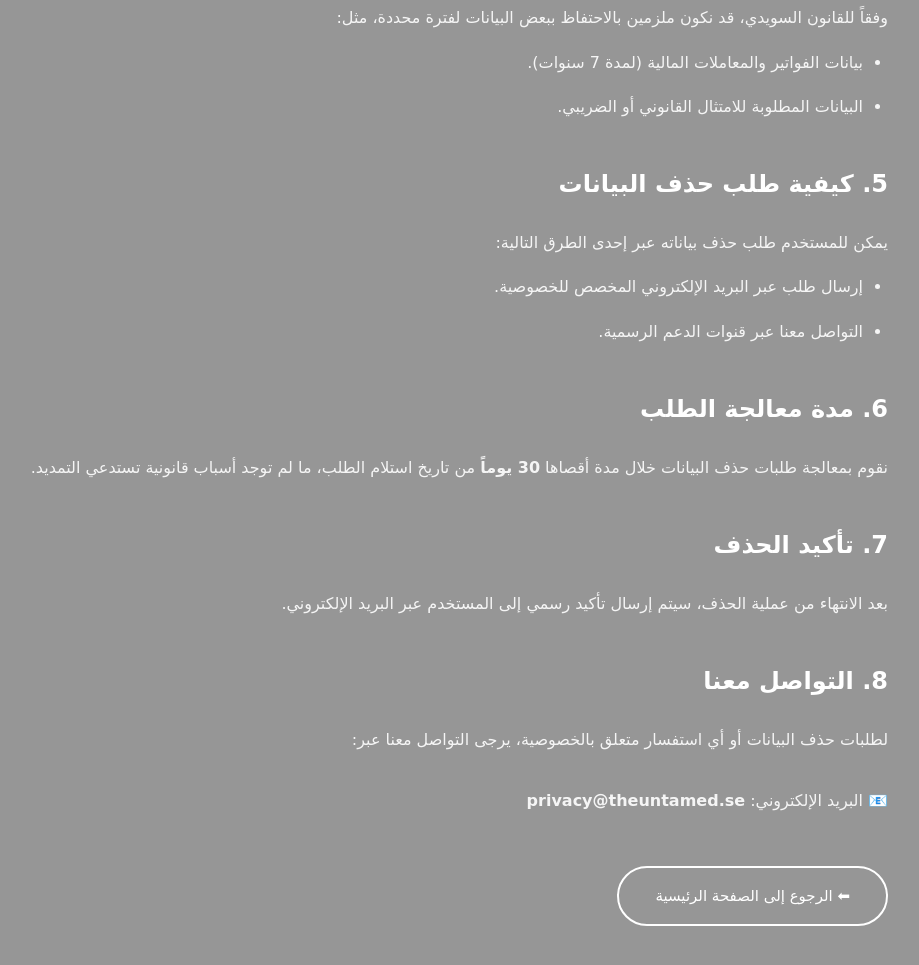
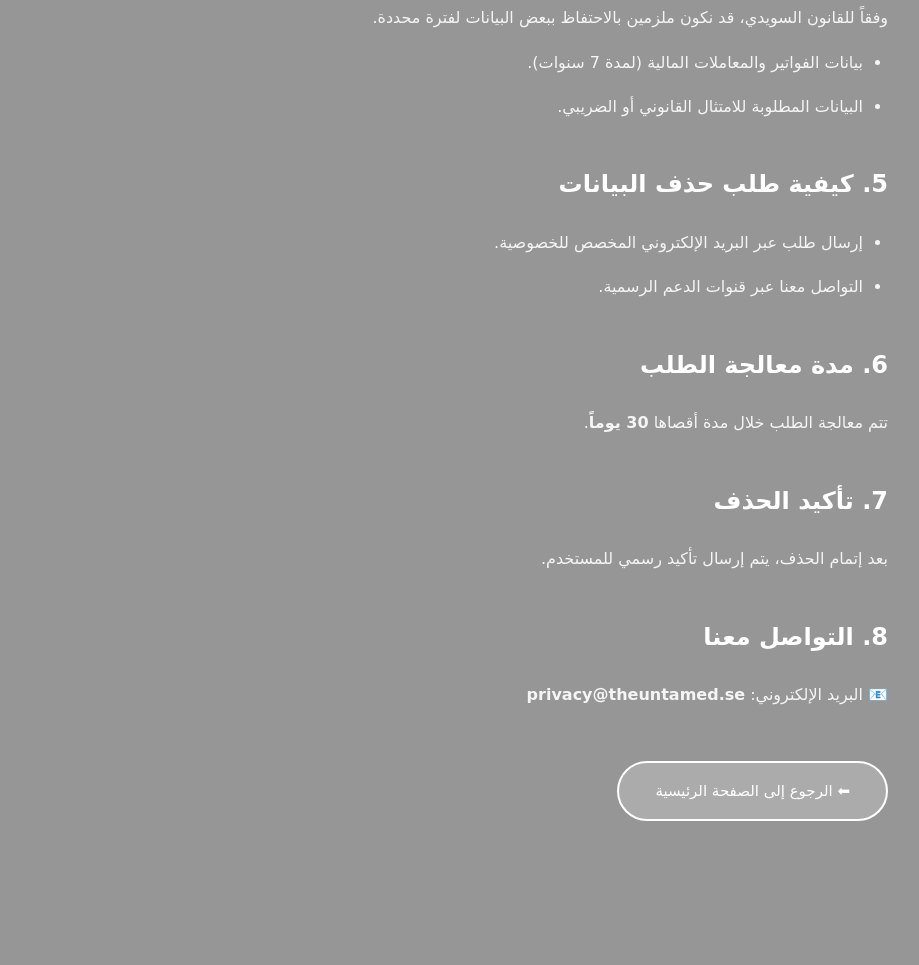
Before and after one commit to dahbicasa36-collab/privacy-policy, a plain HTML site: page data-deletion.html in a window 1280 px wide. Shown: the part 885-1850 px from the top of the page, without its empty margins (272-1191 px from the left). After the commit the page ends 1766 px from the top, so only its background shows below. Drawn offline with Linux system fonts and the light colour scheme.

Commit message:
Update data-deletion.html

```diff
--- a/data-deletion.html
+++ b/data-deletion.html
@@ -41,23 +41,23 @@
       margin-bottom: 25px;
     }
 
-    /* الأزرار */
-    .btn {
-      background-color: #969696;
-      color: #FFFFFF;
+    /* ===== Nav Links (أزرار موحّدة) ===== */
+    .nav-link {
+      background-color: rgba(255,255,255,0.2);
+      color: #ffffff;
       padding: 14px 36px;
       border-radius: 30px;
-      border: 2px solid #FFFFFF;
+      border: 2px solid #ffffff;
       font-size: 15px;
       font-weight: 500;
       cursor: pointer;
       text-decoration: none;
-      transition: 0.3s ease;
+      transition: background-color 0.3s ease;
       display: inline-block;
     }
 
-    .btn:hover {
-      opacity: 0.85;
+    .nav-link:hover {
+      background-color: #a1694f;
     }
 
     .btn-group {
@@ -102,7 +102,7 @@
   <h2>4. البيانات التي لا يمكن حذفها فوراً</h2>
   <p>
     وفقاً للقانون السويدي، قد نكون ملزمين بالاحتفاظ
-    ببعض البيانات لفترة محددة، مثل:
+    ببعض البيانات لفترة محددة.
   </p>
   <ul>
     <li>بيانات الفواتير والمعاملات المالية (لمدة 7 سنوات).</li>
@@ -110,9 +110,6 @@
   </ul>
 
   <h2>5. كيفية طلب حذف البيانات</h2>
-  <p>
-    يمكن للمستخدم طلب حذف بياناته عبر إحدى الطرق التالية:
-  </p>
   <ul>
     <li>إرسال طلب عبر البريد الإلكتروني المخصص للخصوصية.</li>
     <li>التواصل معنا عبر قنوات الدعم الرسمية.</li>
@@ -120,30 +117,26 @@
 
   <h2>6. مدة معالجة الطلب</h2>
   <p>
-    نقوم بمعالجة طلبات حذف البيانات خلال مدة أقصاها
-    <strong>30 يوماً</strong> من تاريخ استلام الطلب،
-    ما لم توجد أسباب قانونية تستدعي التمديد.
+    تتم معالجة الطلب خلال مدة أقصاها
+    <strong>30 يوماً</strong>.
   </p>
 
   <h2>7. تأكيد الحذف</h2>
   <p>
-    بعد الانتهاء من عملية الحذف، سيتم إرسال
-    تأكيد رسمي إلى المستخدم عبر البريد الإلكتروني.
+    بعد إتمام الحذف، يتم إرسال تأكيد رسمي للمستخدم.
   </p>
 
   <h2>8. التواصل معنا</h2>
   <p>
-    لطلبات حذف البيانات أو أي استفسار متعلق بالخصوصية،
-    يرجى التواصل معنا عبر:
-    <br><br>
-    📧 البريد الإلكتروني: <strong>privacy@theuntamed.se</strong>
+    📧 البريد الإلكتروني:
+    <strong>privacy@theuntamed.se</strong>
   </p>
 
   <div class="btn-group">
-    <a href="https://dahbicasa36-collab.github.io/privacy-policy/" class="btn">
-  ⬅ الرجوع إلى الصفحة الرئيسية
-</a>
-
+    <a href="https://dahbicasa36-collab.github.io/privacy-policy/"
+       class="nav-link">
+      ⬅ الرجوع إلى الصفحة الرئيسية
+    </a>
   </div>
 
 </div>
```
